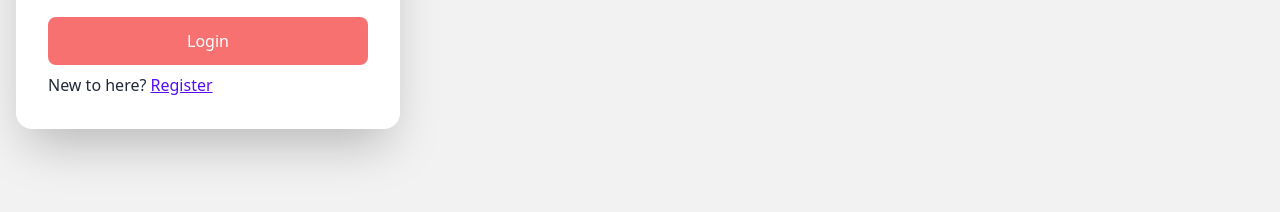
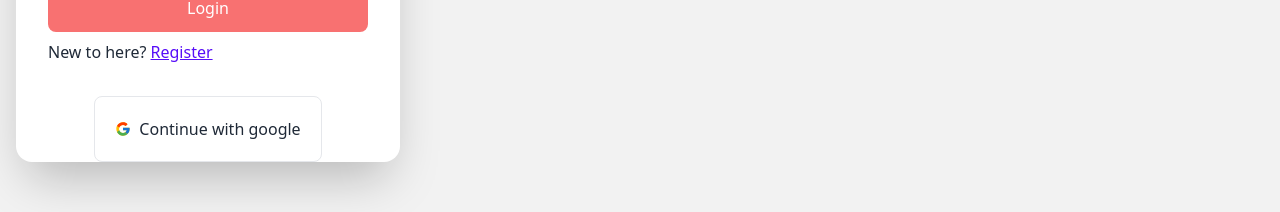
Before and after one commit to RayhanUddinFarhad/BrainBox-Kiddo-Client, a React (Vite) app: page /logIn in a window 1280 px wide. Shown: the part 549-761 px from the top of the page. Built offline with nearby package versions, Linux system fonts and the light colour scheme; no server answers.

Commit message:
googleLogIn done

```diff
--- a/package.json
+++ b/package.json
@@ -16,6 +16,7 @@
     "match-sorter": "^6.3.1",
     "react": "^18.2.0",
     "react-dom": "^18.2.0",
+    "react-icons": "^4.8.0",
     "react-router-dom": "^6.11.1",
     "react-tabs": "^6.0.1",
     "sort-by": "^1.2.0"
--- a/src/components/pages/LogIn/LogIn.jsx
+++ b/src/components/pages/LogIn/LogIn.jsx
@@ -1,12 +1,14 @@
-import { AuthCredential } from 'firebase/auth';
+import { AuthCredential, GoogleAuthProvider } from 'firebase/auth';
 import React, { useContext } from 'react';
 import { Form, Link } from 'react-router-dom';
 import { AuthContext } from '../../provider/AuthProvider';
+import { FcGoogle } from "react-icons/fc";
+
 
 const LogIn = () => {
 
 
-    const {logIn} = useContext(AuthContext)
+    const {logIn, googleLogin} = useContext(AuthContext)
 
 
 
@@ -35,6 +37,33 @@ const LogIn = () => {
 
 
 
+
+
+
+
+    }
+
+    const handleGoogleLogin = () => {
+
+        googleLogin ()
+        .then((result) => {
+            // This gives you a Google Access Token. You can use it to access the Google API.
+            const credential = GoogleAuthProvider.credentialFromResult(result);
+            const token = credential.accessToken;
+            // The signed-in user info.
+            const user = result.user;
+            // IdP data available using getAdditionalUserInfo(result)
+            // ...
+          }).catch((error) => {
+            // Handle Errors here.
+            const errorCode = error.code;
+            const errorMessage = error.message;
+            // The email of the user's account used.
+            const email = error.customData.email;
+            // The AuthCredential type that was used.
+            const credential = GoogleAuthProvider.credentialFromError(error);
+            // ...
+          });
 
 
 
@@ -73,6 +102,16 @@ const LogIn = () => {
                             </div>
                             <p>New to here? <Link className='btn-link' to = "/register">Register</Link></p>
                         </Form>
+
+                        <button onClick={googleLogin} className='flex items-center text-center mx-auto p-5 border rounded-lg'>
+
+                            <FcGoogle className='mr-2'></FcGoogle>
+                            Continue with google
+
+
+
+
+                        </button>
                     </div>
                 </div>
             </div>
--- a/src/components/provider/AuthProvider.jsx
+++ b/src/components/provider/AuthProvider.jsx
@@ -1,10 +1,11 @@
 import React, { Children, createContext, useEffect, useState } from 'react';
-import { getAuth, createUserWithEmailAndPassword, onAuthStateChanged, signInWithEmailAndPassword, signOut } from "firebase/auth";
+import { getAuth, createUserWithEmailAndPassword, onAuthStateChanged, signInWithEmailAndPassword, signOut, GoogleAuthProvider, signInWithPopup } from "firebase/auth";
 import { app } from '../firebase/firebase.config';
 
 
 const auth = getAuth(app);
 export const AuthContext = createContext  (null)
+const provider = new GoogleAuthProvider();
 
 const AuthProvider = ({children}) => {
 
@@ -32,6 +33,14 @@ const AuthProvider = ({children}) => {
         return signOut (auth)
     }
 
+    const googleLogin = () => {
+
+        return signInWithPopup (auth, provider)
+
+
+
+    }
+
 
 
     useEffect (() => {
@@ -54,7 +63,8 @@ const AuthProvider = ({children}) => {
 
         register,
         logIn,
-        logOut
+        logOut,
+        googleLogin
     }
 
 
```
Also changed, not shown: 1 other file (tests, documents, lock files or other folders).
